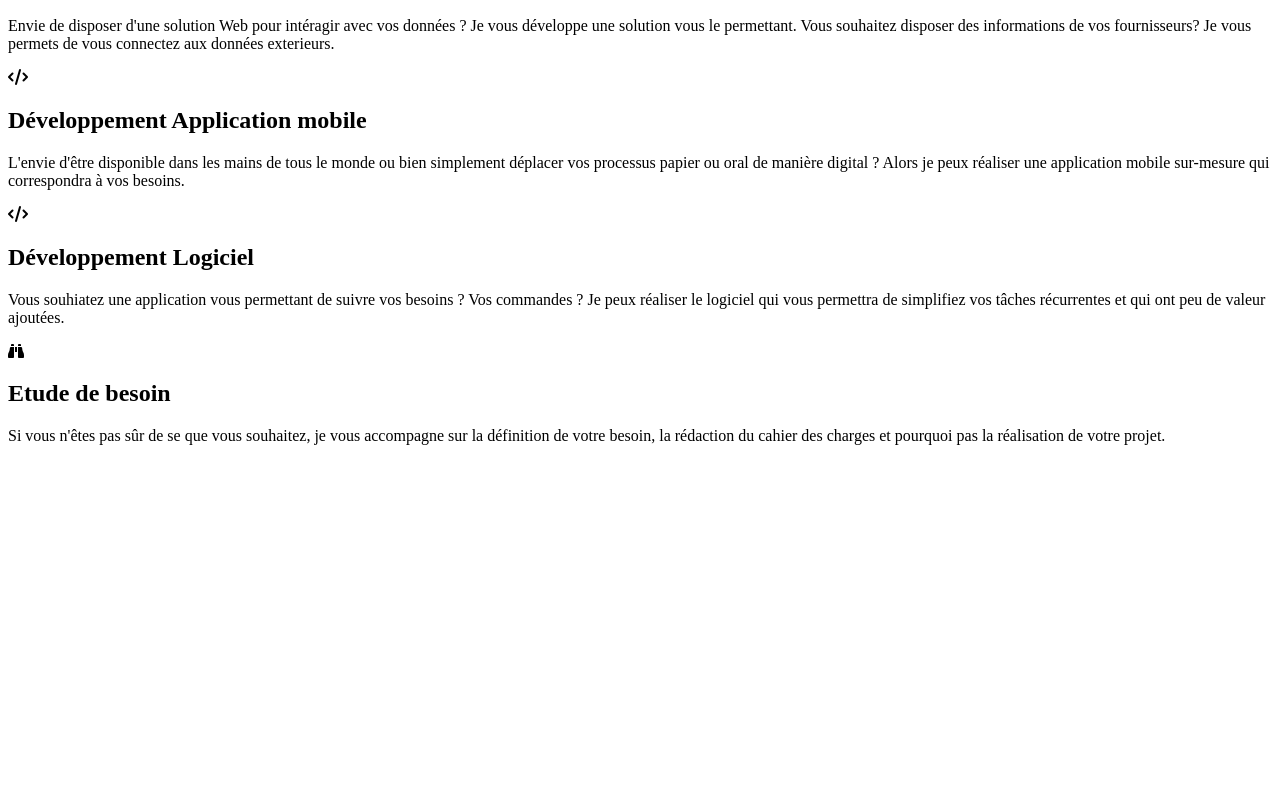
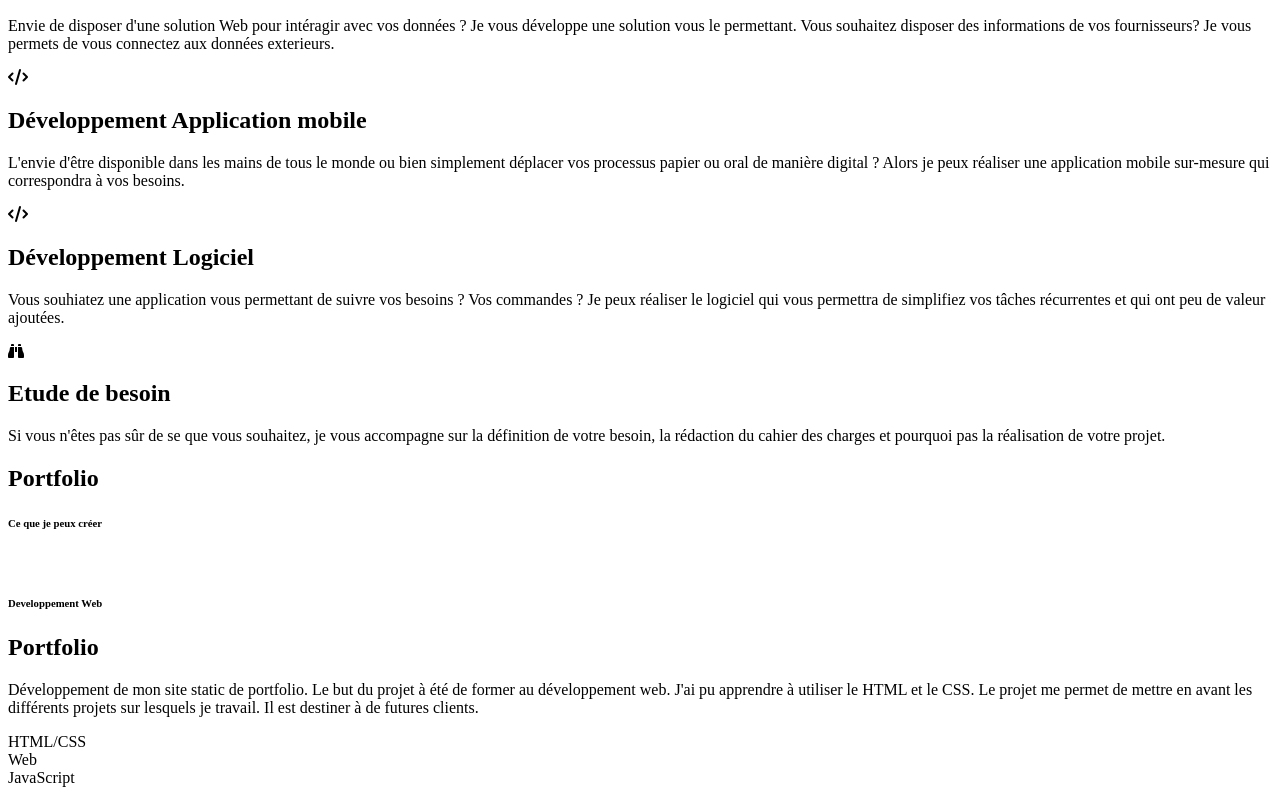
Before and after one commit to mahdibenzid/devops-Project, a plain HTML site: page portfolio-static/index.html in a window 1280 px wide. Shown: the part 727-1522 px from the top of the page. Before the commit the page ends 1188 px from the top, so only its background shows below. Drawn offline with Linux system fonts and the light colour scheme.

Commit message:
Adding Portfolio's section with the first project

```diff
--- a/portfolio-static/index.html
+++ b/portfolio-static/index.html
@@ -58,11 +58,15 @@
                     <h6>Max-André Leroy</h6>
                 </div>
                 <p>
-                        Développeur de logiciels et d'application mobile durant près de 4 ans, en 2020 je décide à la fin de mes études de me lancer
-                        dans le développement informatique en tant que freelance. Le but de cette aventure est de pouvoir développer mes compétences techniques
+                    Développeur de logiciels et d'application mobile durant près de 4 ans, en 2020 je décide à la fin de
+                    mes études de me lancer
+                    dans le développement informatique en tant que freelance. Le but de cette aventure est de pouvoir
+                    développer mes compétences techniques
                     tous en me permettant d'évoluer au contact des clients. <br>
-                        La satisfaction client est ma première priorité. Je tiens a garantir une qualité de service mais aussi et surtout à vous permettre
-                        de développer avec vous vos projets. Ma plus grande fierté est de savoir que mon aide vous aura permis de développer votre réseaux, entreprise... <br>
+                    La satisfaction client est ma première priorité. Je tiens a garantir une qualité de service mais
+                    aussi et surtout à vous permettre
+                    de développer avec vous vos projets. Ma plus grande fierté est de savoir que mon aide vous aura
+                    permis de développer votre réseaux, entreprise... <br>
                     Vous pouvez me retrouver sur les réseaux :
                 </p>
                 <div class="social-media">
@@ -85,18 +89,21 @@
 
     <section class="services" id="services">
         <div class="container">
-                <div class="service-heading">
+            <div class="section-heading">
                 <h1>Services</h1>
                 <h6>Je peux faire pour vous</h6>
             </div>
+            <div class="my-skill">
                 <div class="skill">
                     <div class="icon-container">
                         <i class="fas fa-code"></i>
                     </div>
                     <h1>Développement Back-end</h1>
                     <p>
-                        Envie de disposer d'une solution Web pour intéragir avec vos données ? Je vous développe une solution
-                        vous le permettant. Vous souhaitez disposer des informations de vos fournisseurs? Je vous permets de vous
+                        Envie de disposer d'une solution Web pour intéragir avec vos données ? Je vous développe une
+                        solution
+                        vous le permettant. Vous souhaitez disposer des informations de vos fournisseurs? Je vous
+                        permets de vous
                         connectez aux données exterieurs.
                     </p>
                 </div>
@@ -107,7 +114,8 @@
                     <h1>Développement Application mobile</h1>
                     <p>
                         L'envie d'être disponible dans les mains de tous le monde ou bien simplement déplacer vos
-                        processus papier ou oral de manière digital ? Alors je peux réaliser une application mobile sur-mesure
+                        processus papier ou oral de manière digital ? Alors je peux réaliser une application mobile
+                        sur-mesure
                         qui correspondra à vos besoins.
                     </p>
                 </div>
@@ -134,8 +142,37 @@
                     </p>
                 </div>
             </div>
+        </div>
     </section>
 
+    <section class="portfolio" id="portfolio">
+        <div class="container">
+            <div class="section-heading">
+                <h1>Portfolio</h1>
+                <h6>Ce que je peux créer</h6>
+            </div>
+            <div class="project">
+                <div class="project-img">
+                    <img src="" alt="">
+                </div>
+                <div class="project-description">
+                    <h6>Developpement Web</h6>
+                    <h1>Portfolio</h1>
+                    <p>
+                        Développement de mon site static de portfolio. Le but du projet à été de former
+                        au développement web. J'ai pu apprendre à utiliser le HTML et le CSS. Le projet
+                        me permet de mettre en avant les différents projets sur lesquels je travail. Il
+                        est destiner à de futures clients.
+                    </p>
+                    <div class="project-labels">
+                        <div class="label">HTML/CSS</div>
+                        <div class="label">Web</div>
+                        <div class="label">JavaScript</div>
+                    </div>
+                </div>
+            </div>
+        </div>
+    </section>
+</body>
 
-    </body>
 </html>
```
Lines whose indentation alone changed are shown as unchanged.
